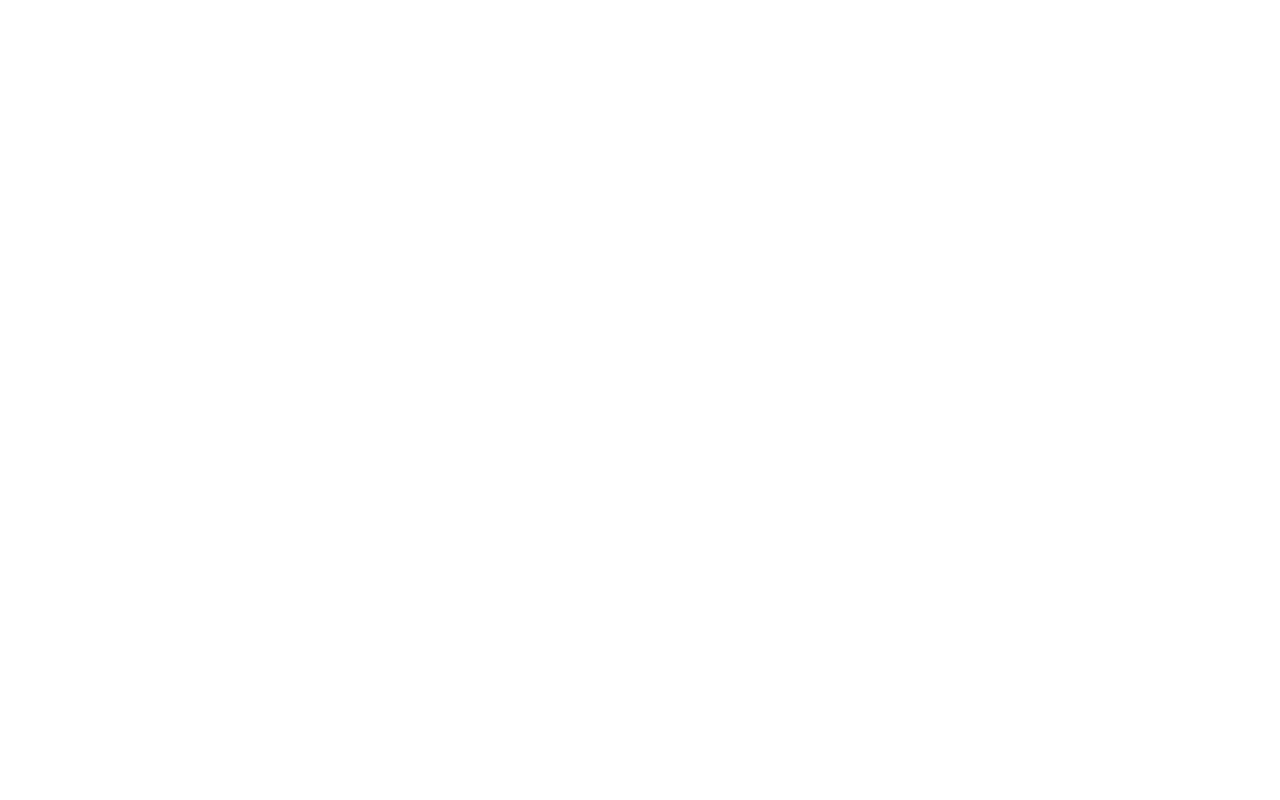
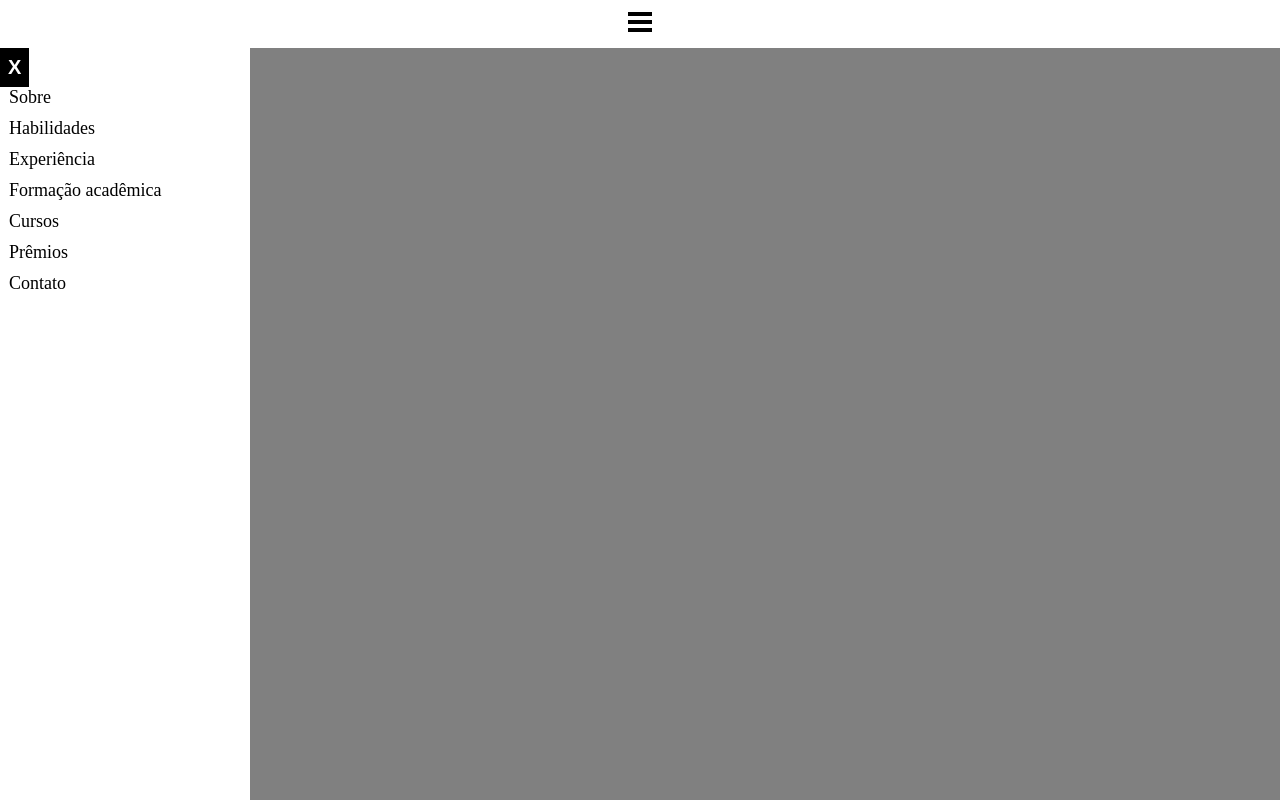
Before and after one commit to LUANSSA/Front-end, a plain HTML site: page index00.html in a window 1280 px wide. Drawn offline with Linux system fonts and the light colour scheme.

Commit message:
menu animado 00

```diff
--- /dev/null
+++ b/css/estilo.css
@@ -0,0 +1,71 @@
+:root{
+    --menu-size: 250px;
+}
+*{
+    margin: 0px;
+    padding: 0;
+    border: none;
+    box-sizing: border-box;
+    outline: none;
+}
+body{
+    background-color: gray;
+}
+header{
+    background-color: #ffff;
+    padding: 10px;
+    text-align: center;
+}
+.content{
+    margin-top: 50px;
+    max-width: 800px;
+    width: 100%;
+    margin: 50 auto 0 auto;
+}
+#btnMenuIcon{
+    cursor:pointer;
+}
+#btnClose{
+    padding: 8px;
+    background-color: black;
+    color: white;
+    font-size: 20px;
+    font-weight: bold;
+
+}
+#btnClose:active{
+    background-color: #525252;
+}
+#menu{
+    position:fixed;
+    top: 48px;
+    width: var(--menu-size);
+    height: 100%;
+    background-color: #ffff;
+}
+#menu ul {
+    list-style: none;
+}
+#menu ul li {
+    transition: background 0.1s;
+    display: block;
+    margin-bottom: 10px;
+    cursor: pointer;
+}
+#menu ul li:hover{
+    background-color: rgb(240, 236, 236);
+}
+#menu ul li a{
+    font-size: 18px;
+    padding-left: 9px;
+    text-decoration: none;
+}
+.effect{
+    transition: margin .4s;
+}
+
+@media (max-width: 768px){
+    #btnClose{
+        display: none;
+    }
+}
--- a/index00.html
+++ b/index00.html
@@ -5,8 +5,35 @@
     <meta http-equiv="X-UA-Compatible" content="IE=edge"/>
     <meta name="viewport" content="width-device width, initial scale-1.0"/>
     <title>Menu animado 00</title>
+
+    <link rel="stylesheet" href="css/estilo.css"/>
+    <link rel="preload" href="css/estilo.css" as="estilo"/>
+    <link rel="preload" href="js/script.js" as="script"/>
 </head>
 <body>
+    <header>
+        <img src="img/menuIcon.svg" alt="clique para abrir ou fechar o menu" id="btnMenuIcon">
+    </header>
+    <div id="menu" class="effect">
+        <nav>
+            <div>
+                <button id="btnClose">X</button>
+            </div>
+            <ul>
+                <li href="#"><a>Sobre</a></li>
+                <li href="#"><a>Habilidades</a></li>
+                <li href="#"><a>Experiência</a></li>
+                <li href="#"><a>Formação acadêmica</a></li>
+                <li href="#"><a>Cursos</a></li>
+                <li href="#"><a>Prêmios</a></li>
+                <li href="#"><a>Contato</a></li>
+            </ul>
+        </nav>
+    </div>
+    <div class="content">
+        <p>aaaaaaaaaaaaaaaaaaaaaaaaaaaaaaaa</p>
+    </div>
 
+    <script src="js/script.js"></script>
 </body>
 </html>
--- /dev/null
+++ b/js/script.js
@@ -0,0 +1,23 @@
+'use strict'
+
+const menuSize = '250px';
+
+let open = true;
+
+document.querySelector("#btnMenuIcon").addEventListener('click', e =>{
+   open = !open;
+   toggMenu();
+});
+document.querySelector("#btnClose").addEventListener('click', e =>{
+    open = false;
+
+    toggMenu();
+});
+
+function toggMenu(){
+    if(open){
+        document.querySelector("#menu").style.marginLeft = 0;
+        return;
+    }
+    document.querySelector("#menu").style.marginLeft = `-${menuSize}`;
+}
```
Also changed, not shown: estilo.css (deleted), img/menuIcon.svg (added), script.js (deleted).
